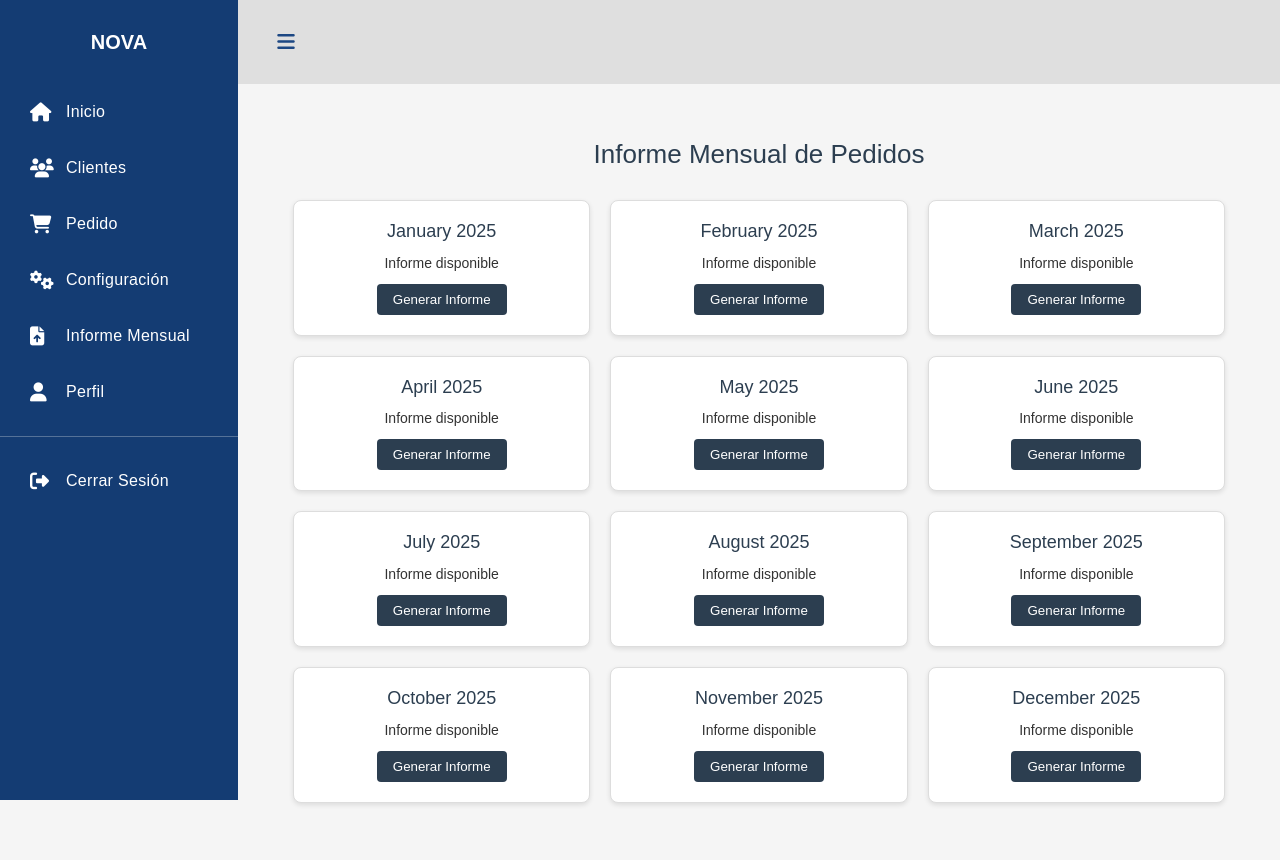
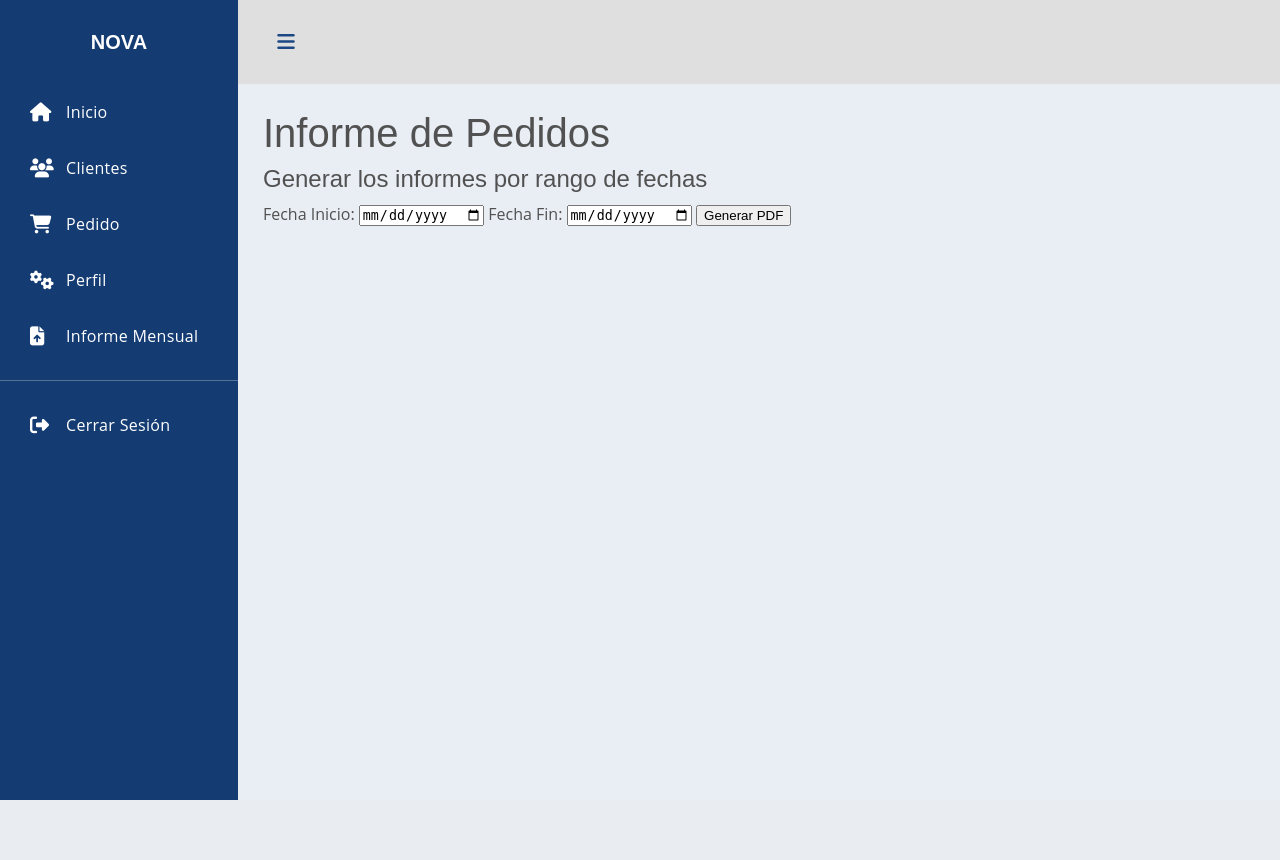
Before and after one commit to JuanDiegoHub/Save-Nova, a Django app: page /reporte/informe/ in a window 1280 px wide. After the commit the page ends 800 px from the top, so only its background shows below. Run offline with Django 5.2, Linux system fonts and the light colour scheme.

Commit message:
se cambio el informe de pedidos

```diff
--- a/config/templates/config/dashboard.html
+++ b/config/templates/config/dashboard.html
@@ -6,7 +6,7 @@
 
 <div class="config-container">
 
-    <h2 class="config-title">Configuración</h2>
+    <h2 class="config-title">Perfil</h2>
 
     <p class="welcome-user">
         Bienvenido, <b>{{ usuario.usuario }}</b>
@@ -14,20 +14,24 @@
 
     <ul class="config-links">
         <li>
+            <p><strong>Usuario:</strong> {{ usuario.usuario }}</p>
             <a href="{% url 'cambiar_usuario' %}">
                 <i class="fa-solid fa-user-pen"></i> Cambiar usuario
             </a>
         </li>
         <li>
+            <p><strong>Correo:</strong> {{ usuario.correo }}</p>
             <a href="{% url 'cambiar_correo' %}">
                 <i class="fa-solid fa-envelope"></i> Cambiar correo
             </a>
         </li>
         <li>
+            <p><strong>Teléfono:</strong> {{ usuario.telefono }}</p>
             <a href="{% url 'cambiar_telefono' %}">
                 <i class="fa-solid fa-phone"></i> Cambiar teléfono
             </a>
         </li>
+        <br>
         <li>
             <a href="{% url 'cambiar_contraseña' %}">
                 <i class="fa-solid fa-key"></i> Cambiar contraseña
--- a/menu/templates/menu/menu.html
+++ b/menu/templates/menu/menu.html
@@ -14,7 +14,8 @@
 </head>
 
 <body>
-<div class='dashboard'>
+
+    <div class='dashboard'>
     <div class="dashboard-nav">
         <header>
             <a href="#" class="menu-toggle"><i class="fas fa-bars"></i></a>
@@ -25,9 +26,8 @@
             <a href="{% url 'menu' %}" class="dashboard-nav-item"><i class="fas fa-home"></i> Inicio</a>
             <a href="{% url 'lista_clientes' %}" class="dashboard-nav-item"><i class="fas fa-users"></i> Clientes</a>
             <a href="{% url 'crear_pedido' %}" class="dashboard-nav-item"><i class="fas fa-shopping-cart"></i> Pedido</a>
-            <a href="{% url 'config_dashboard' %}" class="dashboard-nav-item"><i class="fas fa-cogs"></i> Configuración</a>
+            <a href="{% url 'config_dashboard' %}" class="dashboard-nav-item"><i class="fas fa-cogs"></i>  Perfil</a>
             <a href="{% url 'informe_mensual' %}" class="dashboard-nav-item"><i class="fas fa-file-upload"></i> Informe Mensual</a>
-            <a href="#" class="dashboard-nav-item"><i class="fas fa-user"></i> Perfil</a>
             <div class="nav-item-divider"></div>
             <a href="{% url 'login' %}" class="dashboard-nav-item"><i class="fas fa-sign-out-alt"></i> Cerrar Sesión</a>
         </nav>
--- a/reporte/static/reporte/CSS/reporte.css
+++ b/reporte/static/reporte/CSS/reporte.css
@@ -1,57 +1,105 @@
+/* ============================
+   CONTENEDOR GENERAL DEL CONTENIDO
+============================= */
 body {
-    font-family: Arial, sans-serif;
-    margin: 30px;
-    background-color: #f5f5f5;
-    color: #333;
-}
-
-h1 {
-    text-align: center;
-    font-size: 26px;
-    margin-bottom: 30px;
+    font-family: "Inter", Arial, sans-serif;
+    margin: 0;
+    background-color: #f2f5f9;
     color: #2c3e50;
 }
 
-.meses-grid {
-    display: grid;
-    grid-template-columns: repeat(auto-fit, minmax(220px, 1fr));
+/* ============================
+   TITULO PRINCIPAL
+============================= */
+h1 {
+    text-align: center;
+    font-size: 30px;
+    margin: 20px 0 30px 0;
+    font-weight: 700;
+    color: #0d2d5b;
+}
+
+/* ============================
+   TARJETA DEL FORMULARIO
+============================= */
+.rango-fechas-container {
+    width: 60%;
+    max-width: 600px;
+    margin: 0 auto;
+    padding: 35px;
+
+    background: #ffffff;
+    border-radius: 20px;
+
+    box-shadow: 0px 4px 15px rgba(0, 0, 0, 0.08);
+
+    display: flex;
+    flex-direction: column;
     gap: 20px;
 }
 
-.mes-card {
-    background-color: #fff;
-    border: 1px solid #ddd;
-    border-radius: 8px;
-    padding: 20px;
+.rango-fechas-container h2 {
+    font-size: 22px;
     text-align: center;
-    box-shadow: 0 2px 5px rgba(0,0,0,0.1);
+    font-weight: 700;
+    color: #2e71cf;
+    margin-bottom: 10px;
 }
 
-.mes-card h2 {
-    margin: 0;
-    font-size: 18px;
-    color: #2c3e50;
+/* ============================
+   FORMULARIO INTERNO
+============================= */
+.rango-form {
+    display: flex;
+    flex-direction: column;
+    gap: 18px;
 }
 
-.mes-card p {
-    margin: 10px 0;
-    font-size: 14px;
+.rango-form label {
+    font-size: 15px;
+    font-weight: 600;
+    color: #0d2d5b;
 }
 
-.mes-card button {
-    padding: 8px 16px;
-    background-color: #2c3e50;
-    color: white;
-    border: none;
-    border-radius: 4px;
-    cursor: pointer;
+/* Inputs */
+.rango-form input[type="date"] {
+    padding: 10px 12px;
+    border-radius: 10px;
+    border: 1px solid #d2d6dc;
+    background: #f9fafb;
+    font-size: 15px;
+    outline: none;
+    transition: 0.2s ease;
 }
 
-.mes-card button:disabled {
-    background-color: #ccc;
-    cursor: not-allowed;
+.rango-form input[type="date"]:focus {
+    border-color: #3066be;
+    background-color: #ffffff;
 }
 
-.bloqueado {
-    opacity: 0.6;
+/* Botón */
+.rango-form button {
+    margin-top: 10px;
+    padding: 12px 10px;
+    font-size: 16px;
+
+    background-color: #0d2d5b; /* azul oscuro estilo tu menú */
+    color: #ffffff;
+    border: none;
+    border-radius: 10px;
+
+    cursor: pointer;
+    transition: 0.2s ease;
 }
+
+.rango-form button:hover {
+    background-color: #103b78; /* tono más claro */
+}
+
+/* Responsive */
+@media (max-width: 600px) {
+    .rango-fechas-container {
+        width: 90%;
+        padding: 25px;
+    }
+}
--- a/reporte/templates/reporte/informe_mensual.html
+++ b/reporte/templates/reporte/informe_mensual.html
@@ -1,29 +1,24 @@
 {% extends 'menu/menu.html' %}
 {% load static %}
 {% block content %}
-<!DOCTYPE html>
-<html lang="es">
-<head>
-    <meta charset="UTF-8">
-    <title>Informe Mensual</title>
-    <link rel="stylesheet" href="{% static 'reporte/CSS/reporte.css' %}">
-</head>
-<body>
-    <h1>Informe Mensual de Pedidos</h1>
 
-    <div class="meses-grid">
-        {% for mes in meses %}
-        <div class="mes-card {% if mes.bloqueado %}bloqueado{% endif %}">
-            <h2>{{ mes.nombre }} {{ mes.year }}</h2>
-            <p>{% if mes.bloqueado %}Disponible al finalizar el mes{% else %}Informe disponible{% endif %}</p>
-            <form method="get" action="{% url 'generar_reporte_pdf' %}">
-                <input type="hidden" name="month" value="{{ mes.numero }}">
-                <input type="hidden" name="year" value="{{ mes.year }}">
-                <button type="submit" {% if mes.bloqueado %}disabled{% endif %}>Generar Informe</button>
-            </form>
-        </div>
-        {% endfor %}
-    </div>
-{% endblock%}
-</body>
-</html>
+<h1>Informe de Pedidos</h1>
+
+<!-- ============================
+     BLOQUE NUEVO: RANGO DE FECHAS
+============================= -->
+<div class="rango-fechas-container">
+    <h2>Generar los informes por rango de fechas</h2>
+
+    <form method="get" action="{% url 'generar_reporte_pdf' %}" class="rango-form">
+        <label>Fecha Inicio:</label>
+        <input type="date" name="fecha_inicio" required>
+
+        <label>Fecha Fin:</label>
+        <input type="date" name="fecha_fin" required>
+
+        <button type="submit">Generar PDF</button>
+    </form>
+</div>
+
+{% endblock %}
```
Also changed, not shown: db.sqlite3.
